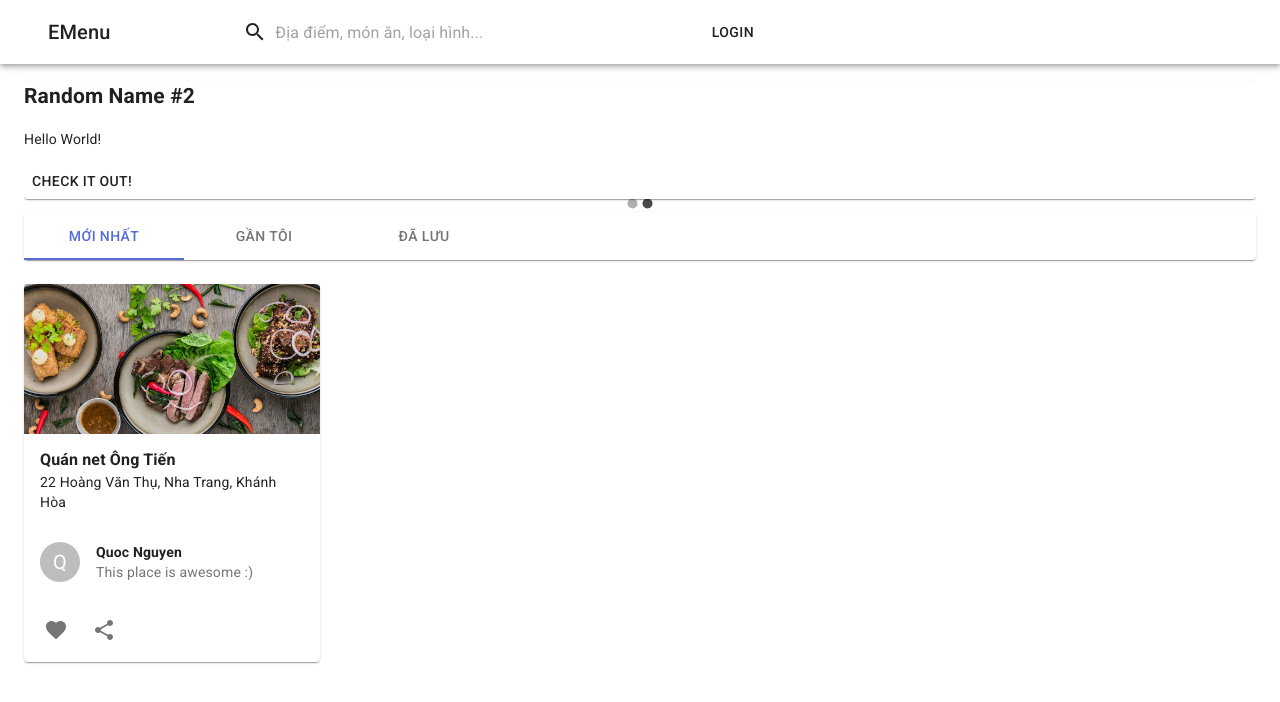
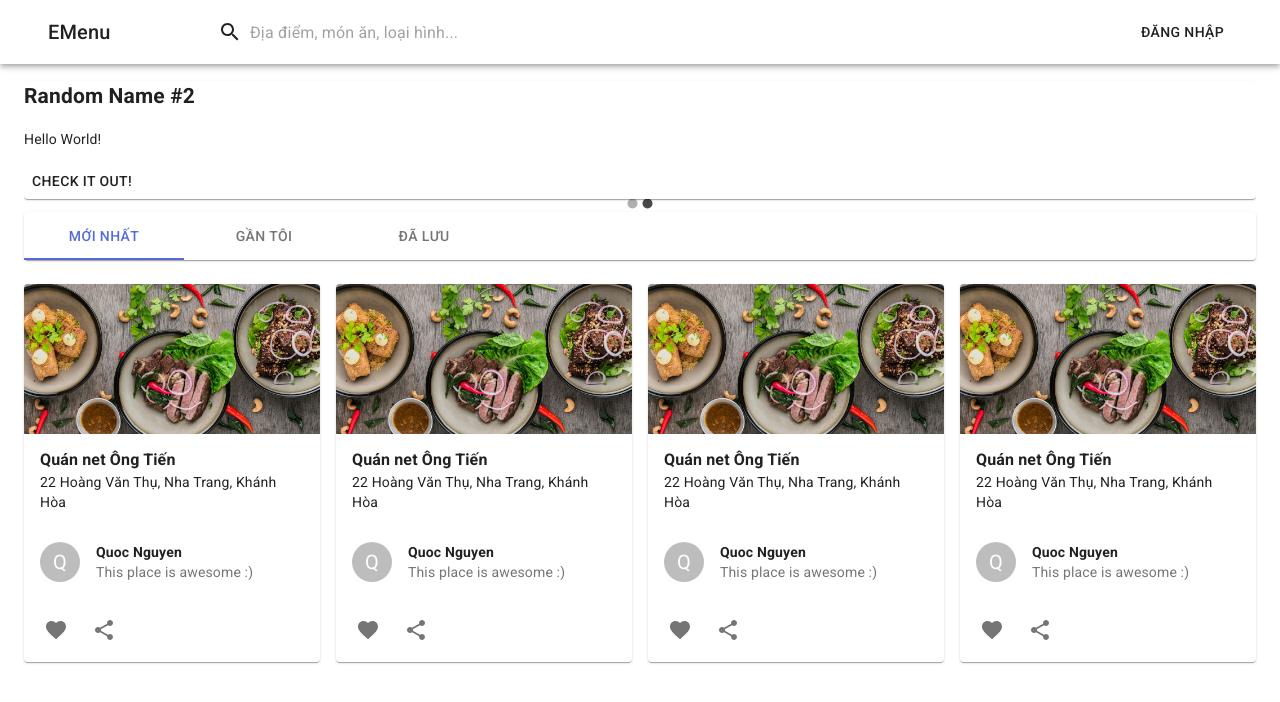
Before and after one commit to quocnguyencoder/EMenu, a Next.js app: page / in a window 1280 px wide. Shown: the top 702 px of the page. Built offline with nearby package versions, Linux system fonts and the light colour scheme.

Commit message:
Add NewestItem component

```diff
--- a/components/Homepage/Newest.tsx
+++ b/components/Homepage/Newest.tsx
@@ -1,81 +1,21 @@
-import {
-  Avatar,
-  Card,
-  CardActionArea,
-  CardActions,
-  CardHeader,
-  CardMedia,
-  Grid,
-  IconButton,
-  Link,
-  ListItem,
-  ListItemText,
-  Typography,
-} from "@material-ui/core";
-import FavoriteIcon from "@material-ui/icons/Favorite";
-import ShareIcon from "@material-ui/icons/Share";
+import { Grid } from "@material-ui/core";
+import NewestItem from "./NewestItem";
 import React from "react";
 
 const Newest = () => {
-  const prefix = process.env.NEXT_PUBLIC_BASE_PATH || "";
-  const preventDefault = (event: React.SyntheticEvent) =>
-    event.preventDefault();
   return (
     <Grid container spacing={2}>
       <Grid item md={3}>
-        <Card>
-          <CardActionArea>
-            <CardMedia
-              style={{ height: 150 }}
-              image={`${prefix}/food.jpg`}
-              title="Contemplative Reptile"
-            />
-          </CardActionArea>
-          <ListItem>
-            <ListItemText
-              primary={
-                <Link
-                  href="#"
-                  onClick={preventDefault}
-                  color="inherit"
-                  variant="body1"
-                  style={{ fontWeight: "bold" }}
-                >
-                  Quán net Ông Tiến
-                </Link>
-              }
-              secondary={
-                <Typography variant="body2">
-                  22 Hoàng Văn Thụ, Nha Trang, Khánh Hòa
-                </Typography>
-              }
-            />
-          </ListItem>
-
-          <CardHeader
-            avatar={<Avatar aria-label="recipe">Q</Avatar>}
-            title={
-              <Link
-                href="#"
-                onClick={preventDefault}
-                color="inherit"
-                variant="body2"
-                style={{ fontWeight: "bold" }}
-              >
-                Quoc Nguyen
-              </Link>
-            }
-            subheader="This place is awesome :)"
-          />
-          <CardActions disableSpacing>
-            <IconButton aria-label="add to favorites">
-              <FavoriteIcon />
-            </IconButton>
-            <IconButton aria-label="share">
-              <ShareIcon />
-            </IconButton>
-          </CardActions>
-        </Card>
+        <NewestItem />
+      </Grid>
+      <Grid item md={3}>
+        <NewestItem />
+      </Grid>
+      <Grid item md={3}>
+        <NewestItem />
+      </Grid>
+      <Grid item md={3}>
+        <NewestItem />
       </Grid>
     </Grid>
   );
--- /dev/null
+++ b/components/Homepage/NewestItem.tsx
@@ -0,0 +1,81 @@
+import {
+  Avatar,
+  Card,
+  CardActionArea,
+  CardActions,
+  CardHeader,
+  CardMedia,
+  IconButton,
+  Link,
+  ListItem,
+  ListItemText,
+  Typography,
+} from "@material-ui/core";
+import FavoriteIcon from "@material-ui/icons/Favorite";
+import ShareIcon from "@material-ui/icons/Share";
+import React from "react";
+
+const NewestItem = () => {
+  const prefix = process.env.NEXT_PUBLIC_BASE_PATH || "";
+  const preventDefault = (event: React.SyntheticEvent) =>
+    event.preventDefault();
+
+  return (
+    <Card>
+      <CardActionArea>
+        <CardMedia
+          style={{ height: 150 }}
+          image={`${prefix}/food.jpg`}
+          title="Contemplative Reptile"
+        />
+      </CardActionArea>
+      {/* Place info region */}
+      <ListItem>
+        <ListItemText
+          primary={
+            <Link
+              href="#"
+              onClick={preventDefault}
+              color="inherit"
+              variant="body1"
+              style={{ fontWeight: "bold" }}
+            >
+              Quán net Ông Tiến
+            </Link>
+          }
+          secondary={
+            <Typography variant="body2">
+              22 Hoàng Văn Thụ, Nha Trang, Khánh Hòa
+            </Typography>
+          }
+        />
+      </ListItem>
+      {/* Lastest user cmt region */}
+      <CardHeader
+        avatar={<Avatar aria-label="recipe">Q</Avatar>}
+        title={
+          <Link
+            href="#"
+            onClick={preventDefault}
+            color="inherit"
+            variant="body2"
+            style={{ fontWeight: "bold" }}
+          >
+            Quoc Nguyen
+          </Link>
+        }
+        subheader="This place is awesome :)"
+      />
+      <CardActions disableSpacing>
+        <IconButton aria-label="add to favorites">
+          <FavoriteIcon />
+        </IconButton>
+        <IconButton aria-label="share">
+          <ShareIcon />
+        </IconButton>
+      </CardActions>
+    </Card>
+  );
+};
+
+export default NewestItem;
--- a/components/Layout.tsx
+++ b/components/Layout.tsx
@@ -45,7 +45,7 @@ export default function Layout({ title, children }: Props) {
                 inputProps={{ "aria-label": "search" }}
               />
             </div>
-            <Button color="inherit">Login</Button>
+            <Button color="inherit">Đăng nhập</Button>
           </Toolbar>
         </Container>
       </AppBar>
--- a/styles/layout.tsx
+++ b/styles/layout.tsx
@@ -20,6 +20,7 @@ export const useStyles = makeStyles((theme) => ({
     },
     marginLeft: 0,
     width: "40%",
+    flexGrow: 1,
   },
   searchIcon: {
     padding: theme.spacing(0, 2),
```
